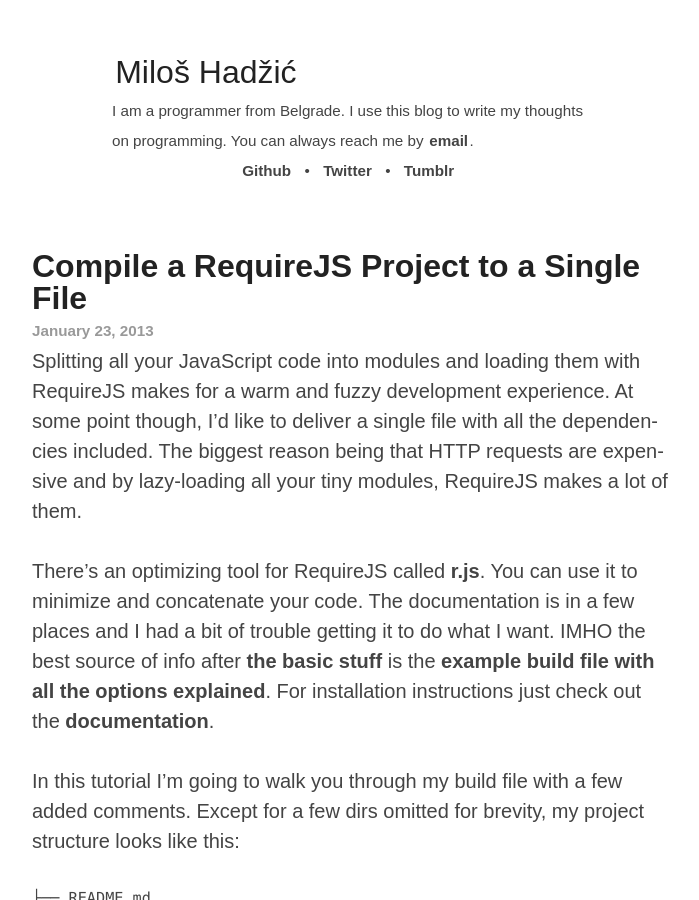
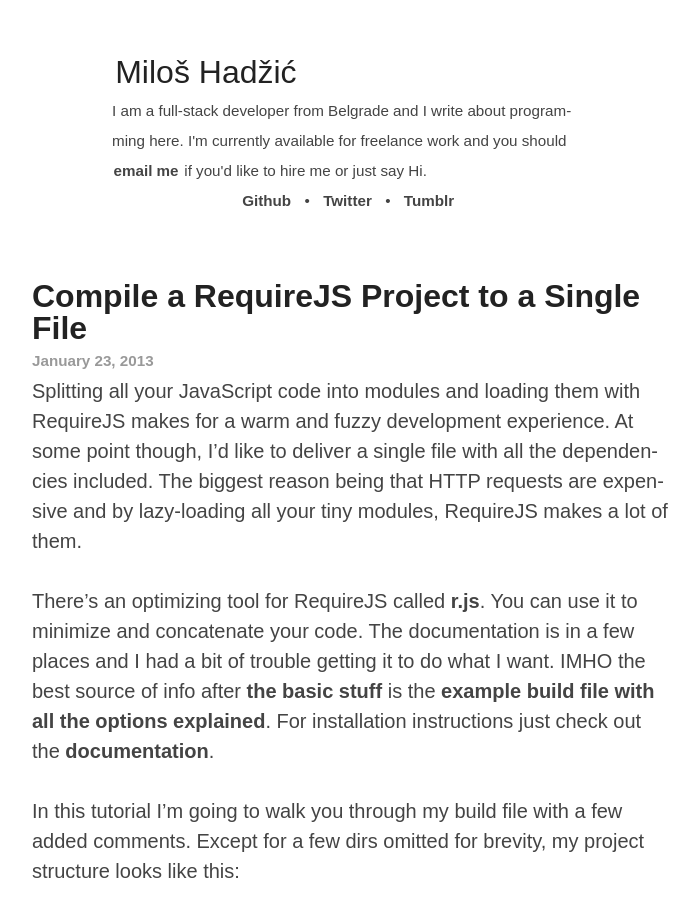
Before and after one commit to miloshadzic/miloshadzic.github.com, a Jekyll site: the page built from index.html, in a window 1280 px wide and 900 px high. Shown: the whole window, without its empty margins (288-987 px from the left). Built offline with Jekyll 4.4.1, drawn with Linux system fonts in a browser that asks for light colours; Markdown is read by kramdown in place of the engine named in the settings.

Commit message:
Update header copy

```diff
--- a/_includes/header.html
+++ b/_includes/header.html
@@ -1,9 +1,10 @@
 <header itemprop="author" itemscope itemtype="http://schema.org/Person">
   <h1><a href='/' itemprop="name">Miloš Hadžić</a></h1>
   <p>
-    I am a programmer from Belgrade. I use this blog to write
-    my thoughts on programming. You can always reach me
-    by <a href='mailto:me@miloshadzic.com'>email</a>.
+    I am a full-stack developer from Belgrade and I write
+    about programming here. I'm currently available for freelance work and you
+    should <a href='mailto:me@miloshadzic.com'>email me</a> if you'd like to
+    hire me or just say Hi.
   </p>
   <ul>
     <li><a href="http://github.com/miloshadzic">Github</a></li>
@@ -12,7 +13,6 @@
     <li>•</li>
     <li><a href="http://nagnatron.tumblr.com">Tumblr</a></li>
   </ul>
-
   <meta itemprop="givenName" content="Miloš" />
   <meta itemprop="familyName" content="Hadžić" />
   <meta itemprop="email" content="me@miloshadzic.com" />
```
